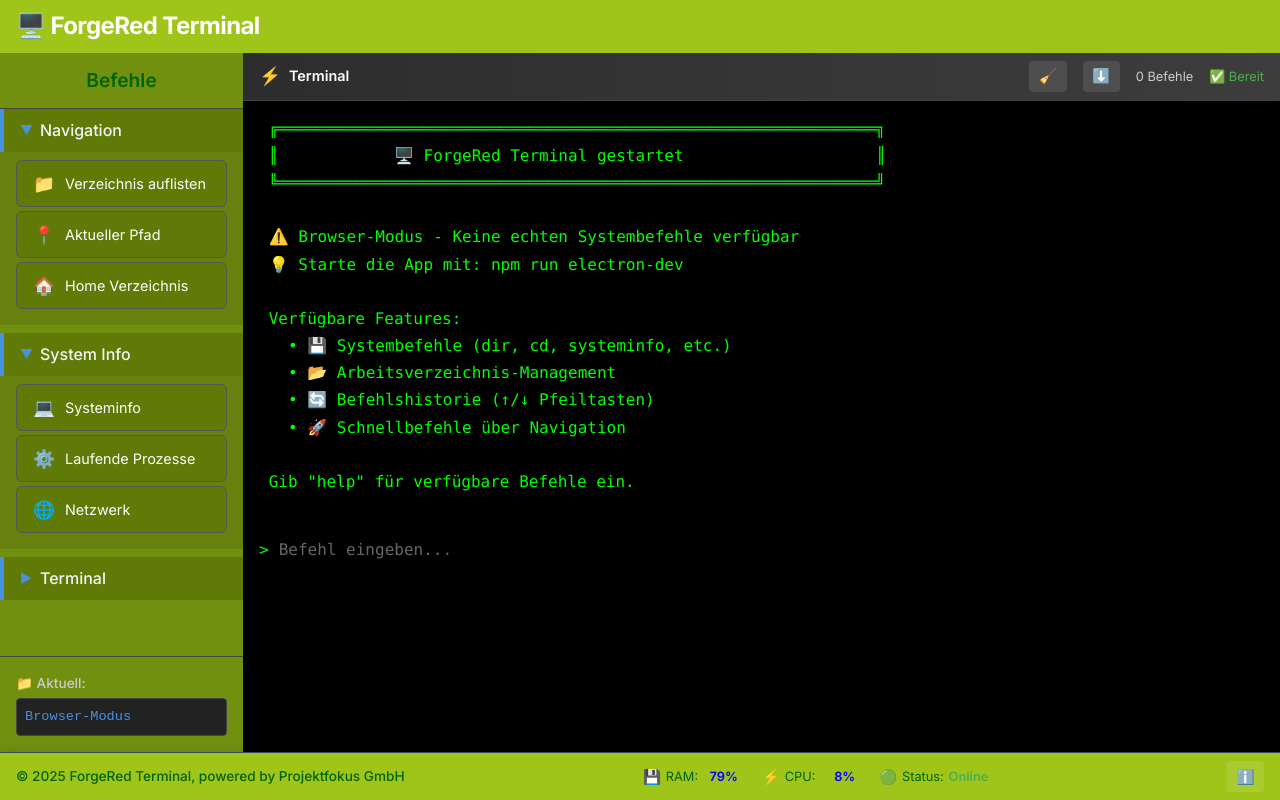
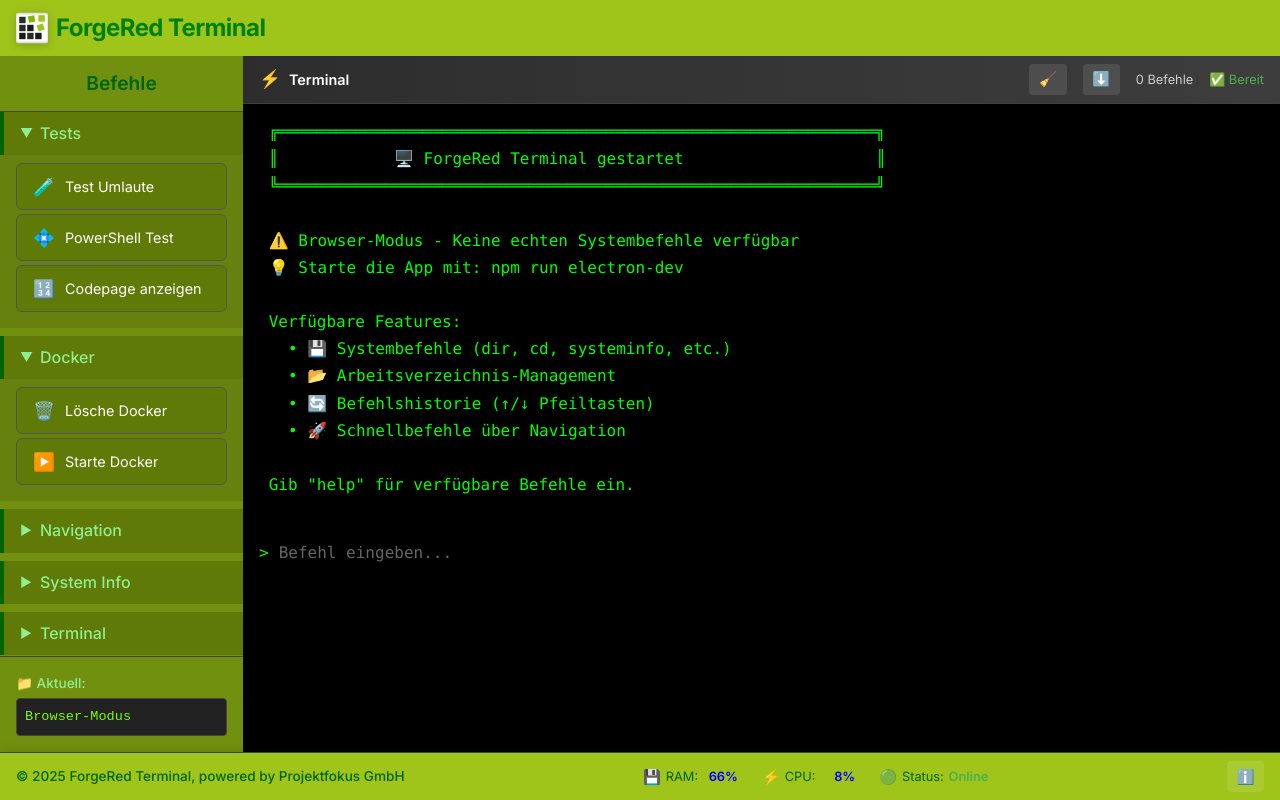
Before and after one commit to HeribertG/ForgeRedTerminal, an Angular app: page / in a window 1280 px wide. Built offline with nearby package versions, Linux system fonts and the light colour scheme.

Commit message:
add header, nav from old local repository

```diff
--- a/src/app/components/header/header.component.html
+++ b/src/app/components/header/header.component.html
@@ -1,5 +1,30 @@
 <header class="header">
   <div class="header-content">
-    <h1>🖥️ ForgeRed Terminal</h1>
+    <div class="header-title">
+
+      <svg class="header-icon" viewBox="0 0 20 18" xmlns="http://www.w3.org/2000/svg">
+
+        <rect x="0" y="0" width="20" height="18" fill="#ffffff" stroke="#e0e0e0" stroke-width="1" rx="2" />
+
+
+        <rect x="2" y="2" width="4" height="4" fill="#2a2a2a" />
+        <rect x="7" y="3" width="4" height="4" fill="#7fb800" transform="rotate(-10)" />
+        <rect x="14" y="1" width="4" height="4" fill="#9fc41a" />
+
+        <rect x="2" y="7" width="4" height="4" fill="#2a2a2a" />
+        <rect x="7" y="7" width="4" height="4" fill="#1a1a1a" />
+        <rect x="10" y="11" width="4" height="4" fill="#9fc41a" transform="rotate(-18)" />
+
+
+        <rect x="2" y="12" width="4" height="4" fill="#1a1a1a" />
+        <rect x="7" y="12" width="4" height="4" fill="#2a2a2a" />
+        <rect x="12" y="12" width="4" height="4" fill="#1a1a1a" />
+      </svg>
+      <h1>ForgeRed Terminal</h1>
+    </div>
+    <!-- <div class="header-title">
+      <img src="/src/assets/images/logo.png" class="header-icon" alt="ForgeRed Terminal Logo" />
+      <h1>ForgeRed Terminal</h1>
+    </div> -->
   </div>
 </header>
--- a/src/app/components/header/header.component.scss
+++ b/src/app/components/header/header.component.scss
@@ -1,6 +1,6 @@
 .header {
     background-color: #9fc41a;
-    color: white;
+    color: green;
     padding: 0.75rem 1rem;
     box-shadow: 0 2px 10px rgba(0, 0, 0, 0.1);
     user-select: none;
@@ -56,23 +56,21 @@
     justify-content: center;
 }
 
-.minimize {
-    background-color: #ffc107;
-    color: #856404;
+
+.header-title {
+    display: flex;
+    align-items: center;
+    gap: 0.5rem;
 }
 
-.maximize {
-    background-color: #9fc41a;
-    color: #5f7a06;
+.header-icon {
+    width: 32px;
+    height: 32px;
+    object-fit: contain;
+    filter: drop-shadow(0 2px 4px rgba(0, 0, 0, 0.2));
+    transition: transform 0.2s ease;
+
+    &:hover {
+        transform: scale(1.05);
+    }
 }
-
-.close {
-    background-color: #dc3545;
-    color: #721c24;
-}
-
-.control-btn:hover {
-    transform: scale(1.1);
-    opacity: 0.9;
-    box-shadow: 0 2px 8px rgba(0, 0, 0, 0.2);
-}
--- a/src/app/components/nav/nav.component.scss
+++ b/src/app/components/nav/nav.component.scss
@@ -6,7 +6,7 @@
   height: 100%;
   width: 100%;
   background-color: #729010;
-  color:darkgreen;
+  color:lightgreen;
 }
 
 // Fester Header
@@ -44,7 +44,7 @@
   }
 
   &::-webkit-scrollbar-thumb {
-    background:  darkgreen;
+    background:  lightgreen;
     border-radius: 3px;
   }
 
@@ -74,8 +74,8 @@
   padding: 0.75rem 1rem;
   background-color: #5f7a06;
   border: none;
-  border-left: 4px solid #4a90e2;
-  color: whitesmoke;
+  border-left: 4px solid darkgreen;
+  color: lightgreen;
   font-size: 1rem;
   font-weight: 500;
   cursor: pointer;
@@ -85,24 +85,22 @@
 
   &:hover {
     background-color: #729010;
-    border-left-color: #5ba0f2;
+    border-left-color: darkgreen;
   }
 
   &:active {
-    background-color: #4a90e2;
+    background-color: darkgreen;
   }
 }
 
-// Toggle Icon (ursprüngliche Formatierung)
 .toggle-icon {
   font-size: 0.8rem;
-  color: #4a90e2;
+  color: lightgreen;
   transition: transform 0.2s ease;
   width: 12px;
   text-align: center;
 }
 
-// Command List Container (ursprüngliche Formatierung)
 .command-list {
   display: flex;
   flex-direction: column;
@@ -129,17 +127,17 @@
 
   &:hover {
     background-color: #729010;
-    border-color: #4a90e2;
+    border-color: darkgreen;
     transform: translateX(2px);
   }
 
   &:active {
-    background-color: #4a90e2;
+    background-color: darkgreen;
     transform: translateX(0);
   }
 
   &:focus {
-    outline: 2px solid #4a90e2;
+    outline: 2px solid darkgreen;
     outline-offset: 2px;
   }
 }
@@ -174,12 +172,12 @@
   font-size: 0.85rem;
 
   .dir-label {
-    color: #cccccc;
+    color: lightgreen;
     font-weight: 500;
   }
 
   .dir-path {
-    color: #4a90e2;
+    color: lawngreen;
     font-family: 'Courier New', Consolas, monospace;
     background-color: #222222;
     padding: 0.5rem;
--- a/src/app/components/nav/nav.component.ts
+++ b/src/app/components/nav/nav.component.ts
@@ -20,7 +20,7 @@ interface CommandCategory {
   standalone: true,
   imports: [CommonModule],
   templateUrl: './nav.component.html',
-  styleUrls: ['./nav.component.scss']
+  styleUrls: ['./nav.component.scss'],
 })
 export class NavComponent implements OnInit {
   @Output() commandSelected = new EventEmitter<string>();
@@ -28,7 +28,7 @@ export class NavComponent implements OnInit {
   currentDirectory = '';
   commandCategories: CommandCategory[] = [];
 
-  constructor(private electronService: ElectronService) { }
+  constructor(private electronService: ElectronService) {}
 
   async ngOnInit() {
     this.initializeCommands();
@@ -40,52 +40,94 @@ export class NavComponent implements OnInit {
 
     this.commandCategories = [
       {
+        name: 'Tests',
+        expanded: true,
+        commands: [
+          {
+            name: 'Test Umlaute',
+            value: 'echo äöüßÄÖÜ',
+            description: 'Testet deutsche Umlaute',
+            icon: '🧪',
+          },
+          {
+            name: 'PowerShell Test',
+            value: 'Write-Output "Ä Ö Ü ä ö ü ß"',
+            description: 'PowerShell Umlaut-Test',
+            icon: '💠',
+          },
+          {
+            name: 'Codepage anzeigen',
+            value: 'chcp',
+            description: 'Zeigt aktuelle Codepage',
+            icon: '🔢',
+          },
+        ],
+      },
+      {
+        name: 'Docker',
+        expanded: true,
+        commands: [
+          {
+            name: 'Lösche Docker',
+            value: isWindows ? 'systeminfo' : 'uname -a',
+            description: 'Löscht alle Docker Container, Images und Volumes',
+            icon: '🗑️',
+          },
+          {
+            name: 'Starte Docker',
+            value: isWindows ? 'tasklist' : 'ps aux',
+            description: 'Startet alle Docker Services',
+            icon: '▶️',
+          },
+        ],
+      },
+      {
         name: 'Navigation',
-        expanded: true,
+        expanded: false,
         commands: [
           {
             name: 'Verzeichnis auflisten',
             value: isWindows ? 'dir' : 'ls -la',
             description: 'Listet alle Dateien und Ordner auf',
-            icon: '📁'
+            icon: '📁',
           },
           {
             name: 'Aktueller Pfad',
             value: isWindows ? 'cd' : 'pwd',
             description: 'Zeigt den aktuellen Pfad an',
-            icon: '📍'
+            icon: '📍',
           },
           {
             name: 'Home Verzeichnis',
             value: isWindows ? 'cd %USERPROFILE%' : 'cd ~',
             description: 'Wechselt zum Home-Verzeichnis',
-            icon: '🏠'
-          }
-        ]
+            icon: '🏠',
+          },
+        ],
       },
       {
         name: 'System Info',
-        expanded: true,
+        expanded: false,
         commands: [
           {
             name: 'Systeminfo',
             value: isWindows ? 'systeminfo' : 'uname -a',
             description: 'Zeigt Systeminformationen',
-            icon: '💻'
+            icon: '💻',
           },
           {
             name: 'Laufende Prozesse',
             value: isWindows ? 'tasklist' : 'ps aux',
             description: 'Zeigt laufende Prozesse',
-            icon: '⚙️'
+            icon: '⚙️',
           },
           {
             name: 'Netzwerk',
             value: isWindows ? 'ipconfig' : 'ifconfig',
             description: 'Zeigt Netzwerkkonfiguration',
-            icon: '🌐'
-          }
-        ]
+            icon: '🌐',
+          },
+        ],
       },
       {
         name: 'Terminal',
@@ -95,21 +137,23 @@ export class NavComponent implements OnInit {
             name: 'Hilfe',
             value: 'help',
             description: 'Zeigt verfügbare Befehle',
-            icon: '❓'
+            icon: '❓',
           },
           {
             name: 'Terminal leeren',
             value: 'clear',
             description: 'Löscht den Terminal-Inhalt',
-            icon: '🧹'
-          }
-        ]
-      }
+            icon: '🧹',
+          },
+        ],
+      },
     ];
   }
 
   toggleCategory(categoryName: string) {
-    const category = this.commandCategories.find(c => c.name === categoryName);
+    const category = this.commandCategories.find(
+      (c) => c.name === categoryName
+    );
     if (category) {
       category.expanded = !category.expanded;
     }
@@ -121,7 +165,8 @@ export class NavComponent implements OnInit {
 
   private async updateCurrentDirectory() {
     try {
-      this.currentDirectory = await this.electronService.getCurrentWorkingDirectory();
+      this.currentDirectory =
+        await this.electronService.getCurrentWorkingDirectory();
     } catch (error) {
       this.currentDirectory = 'Unbekannt';
     }
```
Also changed, not shown: package.json (+108 -5 lines), 1 other file (tests, documents, lock files or other folders).
